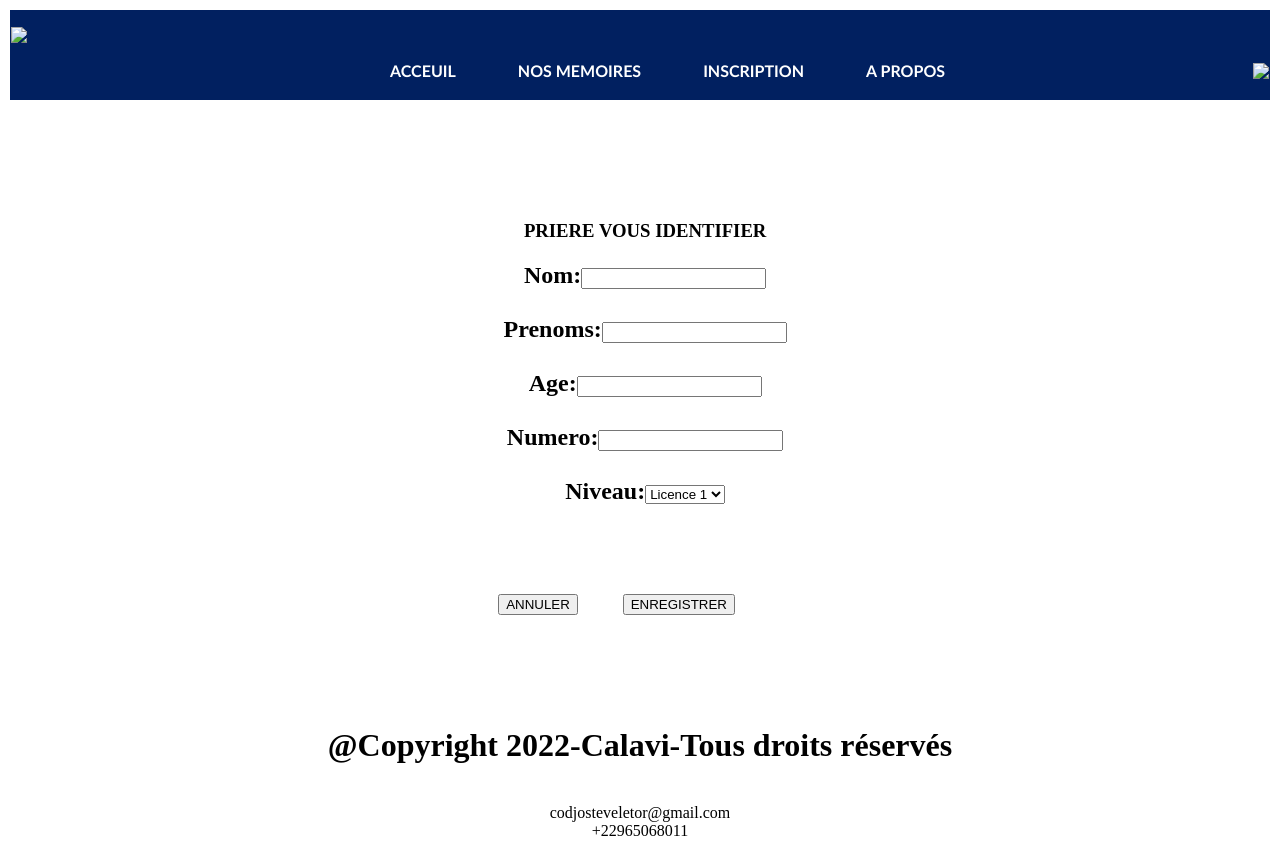
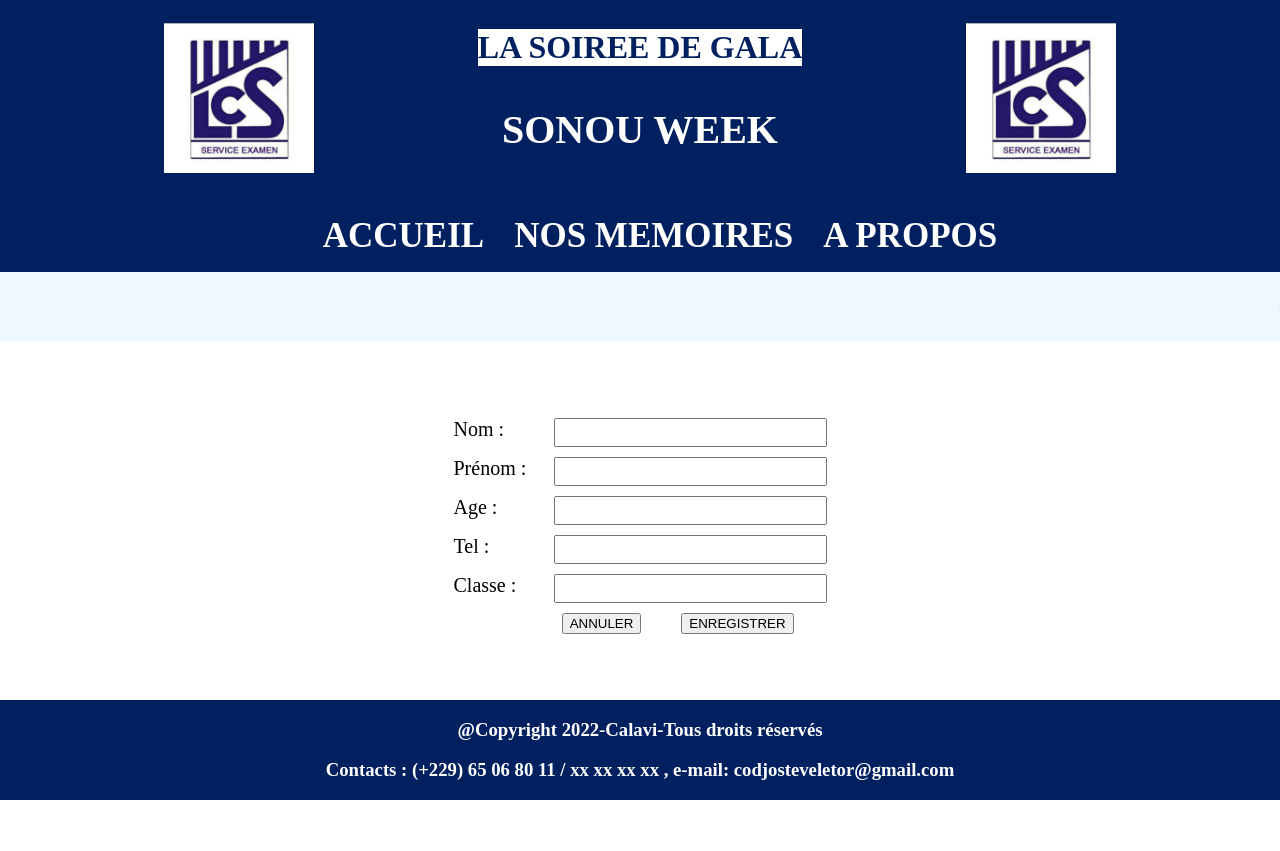
Before and after one commit to MrJivaros/TP_Ricardo, a plain HTML site: page index.html in a window 1280 px wide. After the commit the page ends 800 px from the top, so only its background shows below. Drawn offline with Linux system fonts and the light colour scheme.

Commit message:
📦 NEW: end implementation

```diff
--- /dev/null
+++ b/css/style.css
@@ -0,0 +1,107 @@
+body {
+ margin: 0;
+ padding: 0;
+ width: 100%;
+ height: 100vh;
+ display: flex;
+ flex-direction: column;
+ justify-content: space-between;
+}
+
+/* Header style start  */
+.Navigation,
+.Header,
+footer {
+ background-color: #012060;
+}
+
+.Header {
+ display: flex;
+ justify-content: space-evenly;
+ width: 100%;
+ height: 200px;
+ align-items: center;
+ color: white;
+}
+.Header-title {
+ text-align: center;
+}
+
+.Header-h1 {
+ background-color: white;
+ color: #012060;
+}
+
+.Header-img img {
+ height: 150px;
+ width: 150px;
+ object-fit: cover;
+}
+.Header-title h3 {
+ font-size: 40px;
+}
+
+.Navigation {
+ display: flex;
+ width: 100%;
+ justify-content: center;
+ align-items: center;
+}
+
+.Navigation ul {
+ display: flex;
+ gap: 30px;
+}
+
+.Navigation ul li {
+ list-style: none;
+}
+
+.Navigation ul li a {
+ text-decoration: none;
+ color: white;
+ font-size: 35px;
+ font-weight: 600;
+}
+
+.Information {
+ background-color: aliceblue;
+ width: 100%;
+ height: 70px;
+ display: flex;
+ align-items: center;
+}
+/* Header style end  */
+
+.Container {
+ display: flex;
+ align-items: center;
+ flex-direction: column;
+ margin-top: 10px;
+}
+
+.form-group {
+ display: flex;
+ margin-bottom: 10px;
+}
+
+.form-group label {
+ min-width: 100px;
+ font-size: 20px;
+}
+
+.form-group input {
+ min-width: 250px;
+ font-size: 20px;
+}
+.Button {
+ width: 24%;
+ display: flex;
+ gap: 13%;
+ justify-content: end;
+}
+
+.Footer {
+ text-align: center;
+ color: white;
+}
--- a/index.html
+++ b/index.html
@@ -1,108 +1,100 @@
 <!DOCTYPE html>
-<html lang="fr">
+<html lang="en">
 
-  <head>
-    <meta charset="UTF-8">
-    <title>index</title>
+<head>
+  <meta charset="UTF-8">
+  <meta http-equiv="X-UA-Compatible" content="IE=edge">
+  <meta name="viewport" content="width=device-width, initial-scale=1.0">
+  <title>Document</title>
+  <link rel="stylesheet" href="./css/style.css">
+</head>
 
-  </head>
-  <body >
-  	<table style="margin-left: 350px; position: fixed;" cellpadding="30px">
-				<tr>
-					<td><a href="#ACCEUIL" style="color: white; text-decoration: none; font-family: calibri;"><h4>ACCEUIL</h4></a></td>
-					<td><a href="#NOS MEMOIRES" style="color: white; text-decoration: none; font-family: calibri;"><h4>NOS MEMOIRES</h4></a></td>
-					<td><a href="#INSCRIPTION" style="color: white; text-decoration: none; font-family: calibri;"><h4>INSCRIPTION</h4></a></td>
-					<td><a href="#A PROPOS" style="color: white; text-decoration: none; font-family: calibri;"><h4>A PROPOS</h4></a></td>
-				</tr>
-			</table>
-  		<table border="0" width="100%" height="700" >
-	 		     <tr height="40%" style="background-color:#012060">
+<body>
 
-	 		      	 	<td colspan="10">
-	 		      	 		<p align="left"><img src="logo.jpg"></p>
-	 		      	 		<p align="right"><img src="logo.jpg"></p>
-	 		      		</td>
-	 		      </tr>
-	 		       <tr height="5%">
-	 		      	 <td colspan="5">
-	 		      	 	<marquee>
-	 		      	 		<font size="4px" color="red" font-family="Brush Script Std"><h1>COMMUNIQUE/INFORMATION:Bienvenue sur le site d'inscription à la soirée de Gala</h1></font>
-	 		      	    </marquee>
-	 		      	 </td>
+  <header>
+    <div class="Header">
+      <div class="Header-img">
+        <img src="./images/logo.jpeg" alt="logo">
+      </div>
 
+      <div class="Header-title">
+        <div class="Header-h1">
+          <h1>LA SOIREE DE GALA</h1>
+        </div>
+        <h3>SONOU WEEK</h3>
+      </div>
 
-	 		      </tr>
+      <div class="Header-img">
+        <img src="./images/logo.jpeg" alt="logo">
+      </div>
+    </div>
 
-	 		       <tr height="35%">
-	 		      	 <td></td>
+    <nav>
+      <div class="Navigation">
+        <ul>
+          <li>
+            <a href="#">ACCUEIL</a>
+          </li>
 
-	 		      	 <td colspan="3">
-	 		      	 		<center>
+          <li>
+            <a href="#">NOS MEMOIRES</a>
+          </li>
 
-	 		      	 	<h3>PRIERE VOUS IDENTIFIER </h3>
-	 		      	 </center>
-	 		      	 	<center>
-	 		      	 		<form method="post" action="traitement.php">
-	 		      	 			<h2>
-			 		      	 	<table border="0" width="300" height="150"  align="center">
-			 		      	 	Nom:<input type="text" name=""><br><br>
-			 		      	 	Prenoms:<input type="text" name=""><br><br>
-			 		      	 	Age:<input type="float" name=""><br><br>
-			 		      	 	Numero:<input type="number" name=""><br><br>
-				 Niveau:<select name="Niveau">
-      	<option value="Licence 1">Licence 1</option>
-      	<option value="Licence 2">Licence 2</option>
-      	<option value="Licence 3">Licence 3</option>
-      </select><br><br>
-      </h2>
-			 		      	 		<td>
+          <li>
+            <a href="#">A PROPOS</a>
+          </li>
+        </ul>
+      </div>
 
-			 		      	 			</b><button type="submit">ANNULER</button>
+    </nav>
+    <div class="Information">
+      <marquee>
+        <h1>COMMUNIQUE/INFORMATION:Bienvenue sur le site d'inscription à la soirée de Gala</h1>
+      </marquee>
+    </div>
+  </header>
 
-			 		      	 		</td>
-			 		      	 		<td>
+  <main>
+    <div class="Container">
+      <div class="form-group">
+        <label for="name">Nom : </label>
+        <input type="text" name="name">
+      </div>
 
-			 		      	 			</b><button type="submit">ENREGISTRER</button>
+      <div class="form-group">
+        <label for="name">Prénom : </label>
+        <input type="text" name="name">
+      </div>
 
-			 		      	 		</td>
+      <div class="form-group">
+        <label for="name">Age : </label>
+        <input type="text" name="name">
+      </div>
 
+      <div class="form-group">
+        <label for="name">Tel : </label>
+        <input type="text" name="name">
+      </div>
 
+      <div class="form-group">
+        <label for="name">Classe : </label>
+        <input type="text" name="name">
+      </div>
 
+      <div class="Button">
+        <button>ANNULER</button>
+        <button>ENREGISTRER</button>
+      </div>
+    </div>
+  </main>
 
+  <footer>
+    <div class="Footer">
+      <h3>@Copyright 2022-Calavi-Tous droits réservés</h3>
+      <h3>Contacts : (+229) 65 06 80 11 / xx xx xx xx , e-mail: codjosteveletor@gmail.com</h3>
 
-			 		      	 	</tr>
-			 		      	 		<td></td>
+    </div>
+  </footer>
+</body>
 
-			 		      	 		<td></td>
-
-
-
-	 		      	 	</tr>
-	 		      	 </table>
-	 		      	</form>
-	 		      	</center>
-
-
-	 		      	 </td>
-
-
-	 		      </tr>
-
-	 		       <tr height="10%">
-	 		      	 <td colspan="5" align="center">
-		 		      <footer>
-		 		      	<h1>@Copyright 2022-Calavi-Tous droits réservés</h1><br> codjosteveletor@gmail.com<br>+22965068011
-
-	                 </footer>
-	 		      	 </td>
-
-
-
-	 		      </tr>
-  		</table>
-
-
-
-
-  </body>
-  </html>
+</html>
```
Also changed, not shown: images/logo.jpeg (added).
